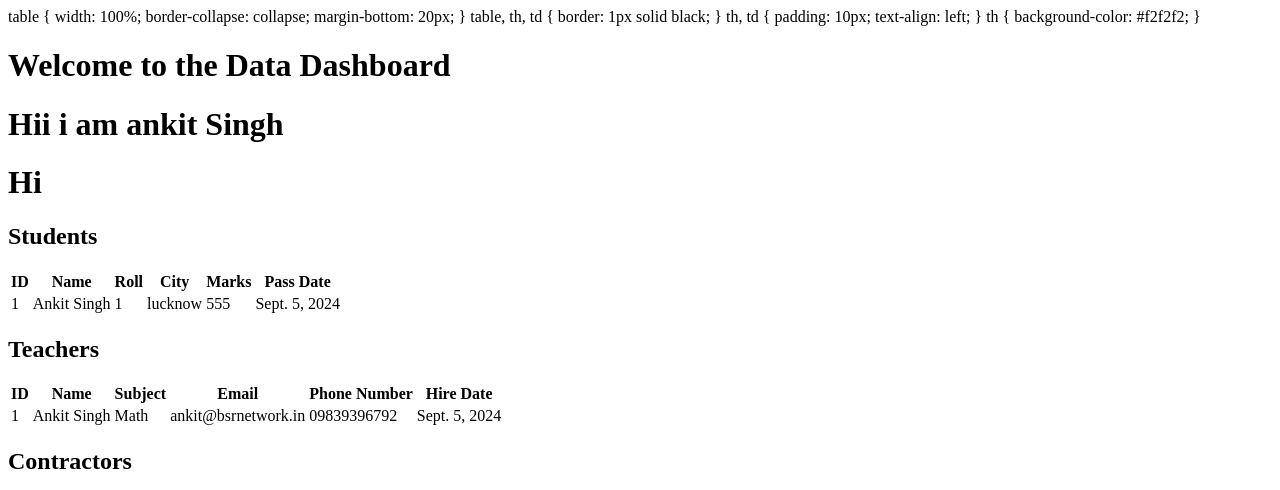
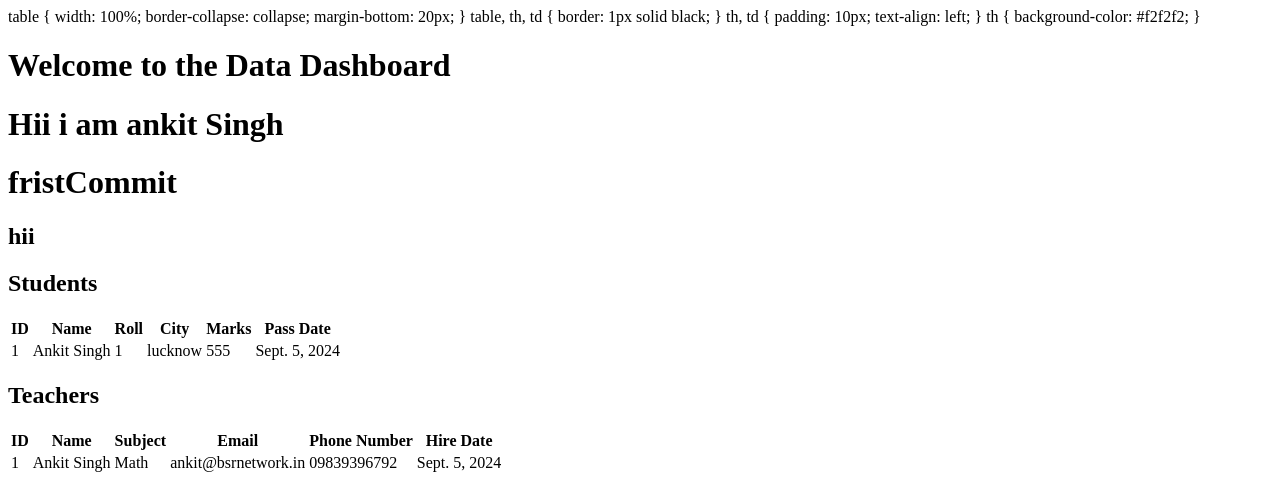
Before and after one commit to ankit-singh1718190/Abstract, a Django app: page /a/ in a window 1280 px wide. Shown: the top 490 px of the page. Run offline with Django 5.2, Linux system fonts and the light colour scheme; data comes from the database, SQL or seed files in the repository.

Commit message:
fixed tital Issues

```diff
--- a/myapp/templates/myapp/home.html
+++ b/myapp/templates/myapp/home.html
@@ -26,7 +26,8 @@
 <body>
     <h1>Welcome to the Data Dashboard</h1>
 	<h1>Hii i am ankit Singh</h1>
-	<h1>Hi</h1>
+    <h1>fristCommit</h1>
+    <h2>hii</h2>
 
     <!-- Student Data Table -->
     <h2>Students</h2>
```
